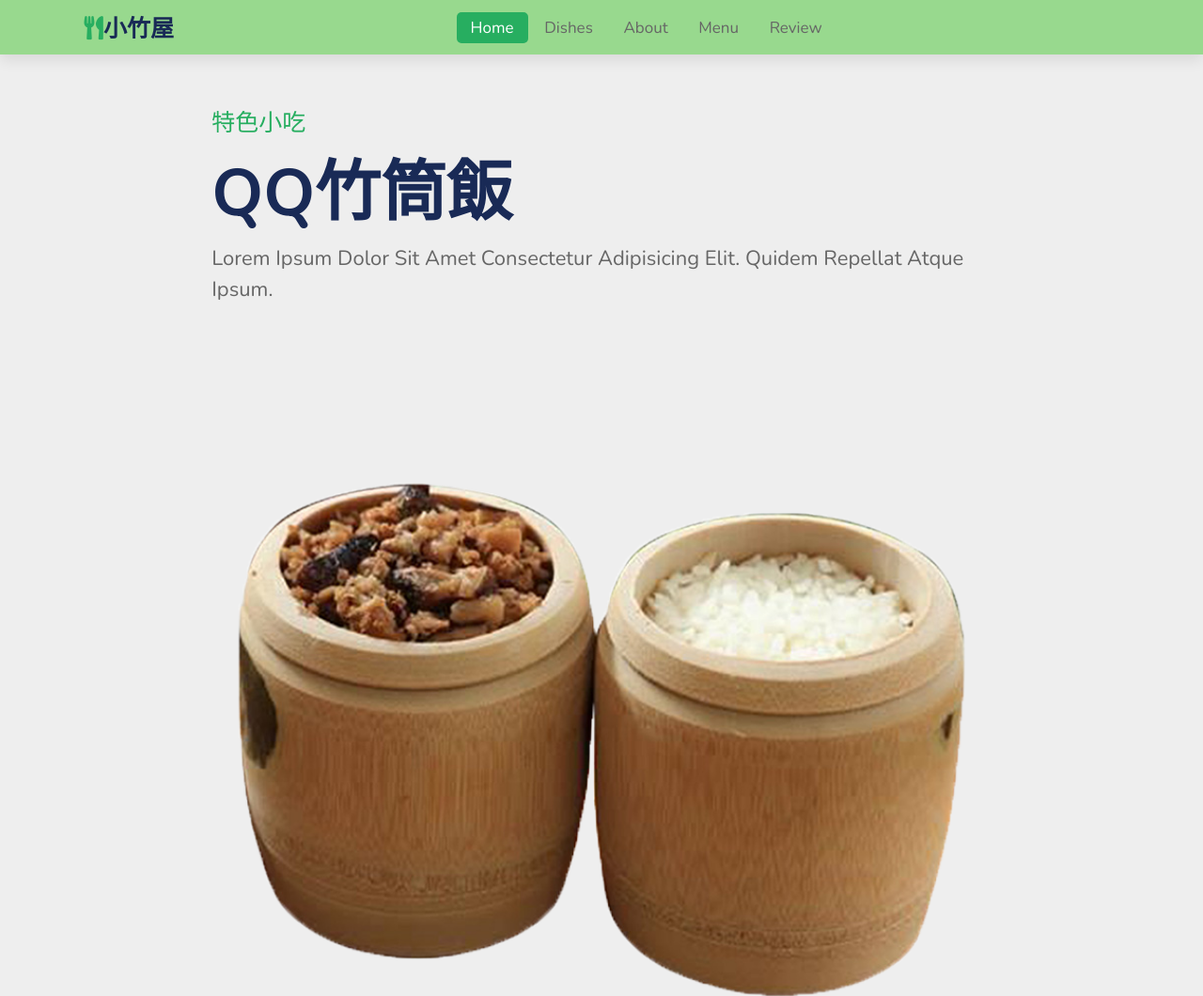
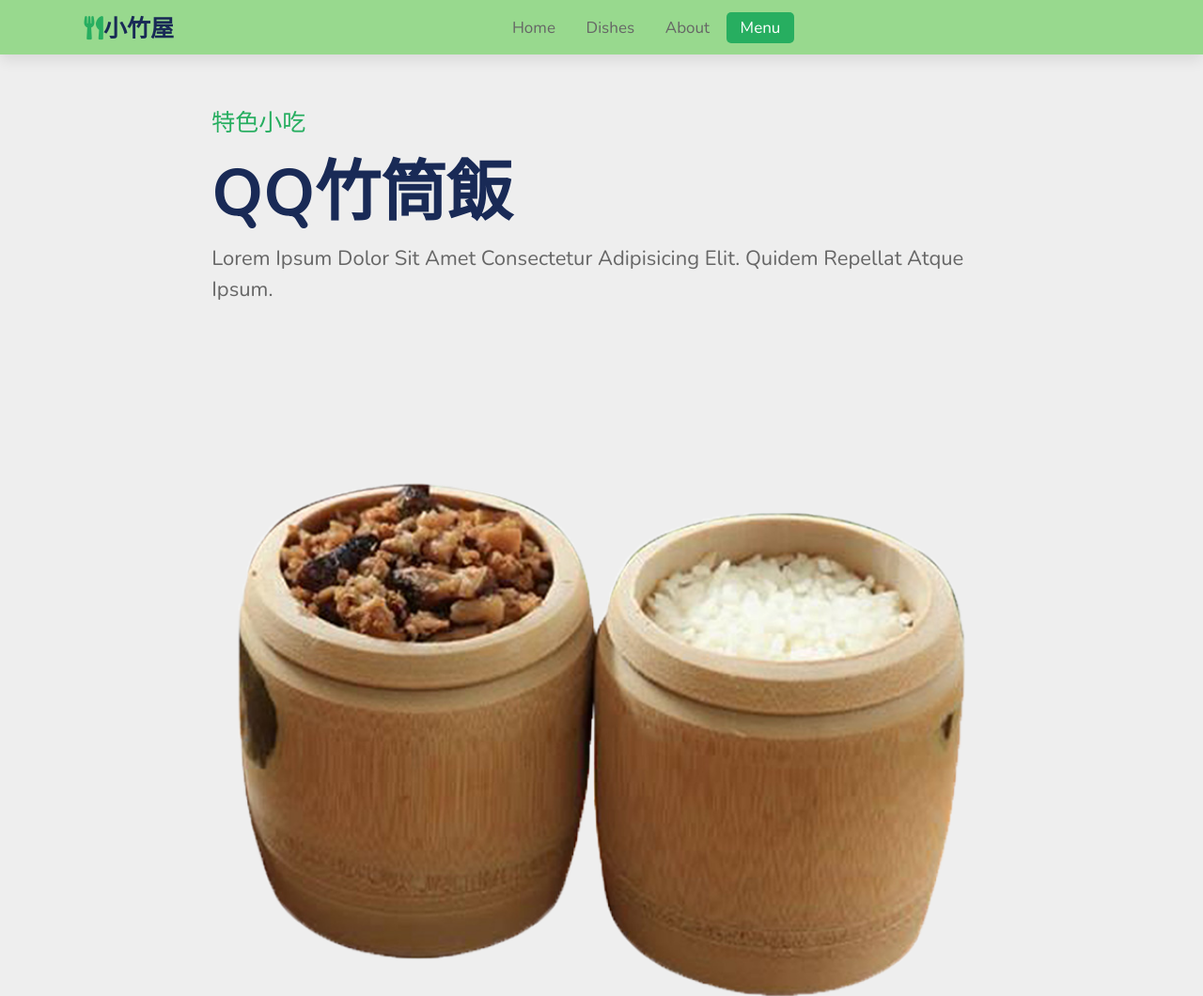
Before and after one commit to ChaiChaiChen/bamboohouseQQ, a plain HTML site: page index.html in a window 1280 px wide. Shown: the top 1060 px of the page at 94% size. Drawn offline with nearby package versions, Linux system fonts and the light colour scheme.

Commit message:
seventh commit

```diff
--- a/index.html
+++ b/index.html
@@ -24,7 +24,6 @@
             <a href="#dishes">dishes</a>
             <a href="#about">about</a>
             <a href="#menu">menu</a>
-            <a href="#review">review</a>
         </nav>
 
         <div class="icons">
--- a/js/script.js
+++ b/js/script.js
@@ -18,3 +18,25 @@ var swiper = new Swiper(".home-slider",{
     },
     loop:true,
 });
+
+let section = document.querySelectorAll('section');
+let navLinks = document.querySelectorAll('header .navbar a');
+
+window.onscroll = () =>{
+    menu.classList.remove('fa-times');
+    navbar.classList.remove('active');
+
+    section.forEach(sec =>{
+        let top = window.scrollY;
+        let height = sec.offsetHeight;
+        let offset = sec.offsetTop - 150;
+        let id = sec.getAttribute('id');
+
+        if(top => offset && top < offset + height){
+            navLinks.forEach(links =>{
+                links.classList.remove('active');
+                document.querySelector('header .navbar a[href*='+ id +']').classList.add('active');
+            });
+        };
+    });
+}
```
